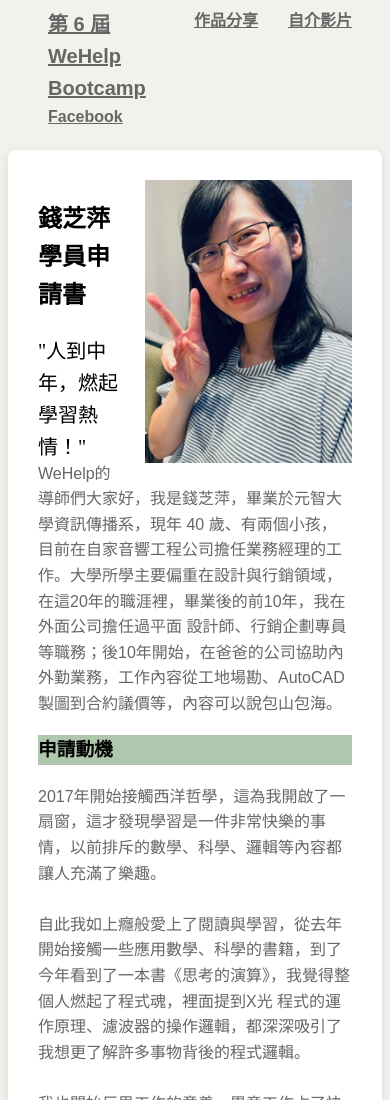
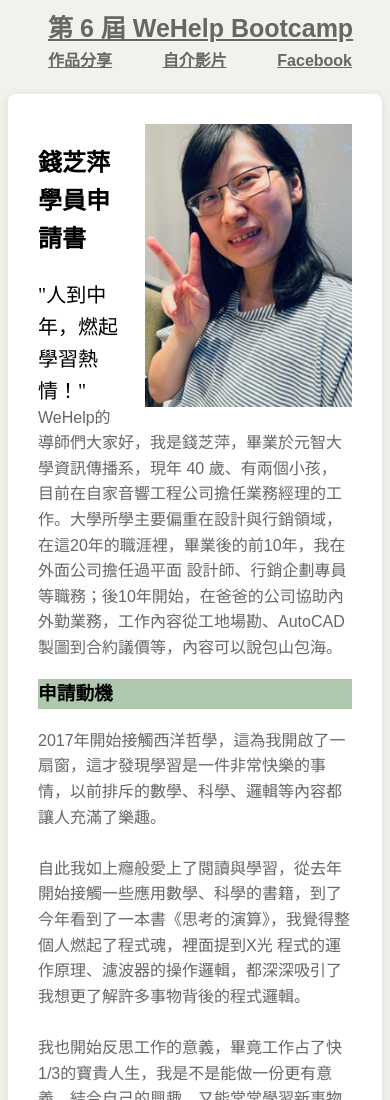
Before and after one commit to ryohei3364/application, a plain HTML site: page index.html in a window 390 px wide. Shown: the top 1100 px of the page. Drawn offline with Linux system fonts and the light colour scheme.

Commit message:
Update layout.css

```diff
--- a/layout.css
+++ b/layout.css
@@ -67,6 +67,10 @@ h3 {
 @media (max-width: 450px) {
   /*螢幕寬度小於500px, 套用這個區塊的CSS*/
   /*最小手機螢幕360px*/
+  .title {
+    white-space: nowrap;
+    font-size: 25px;
+  }
   .slogan {
     padding-bottom: 60px;
   }
```
